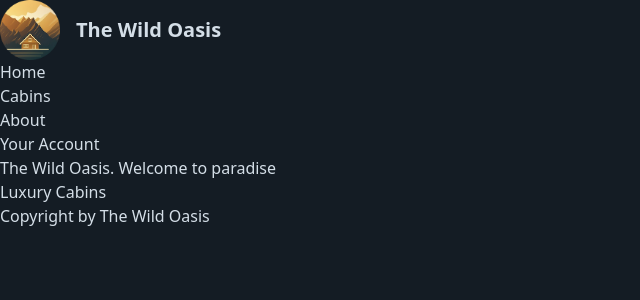
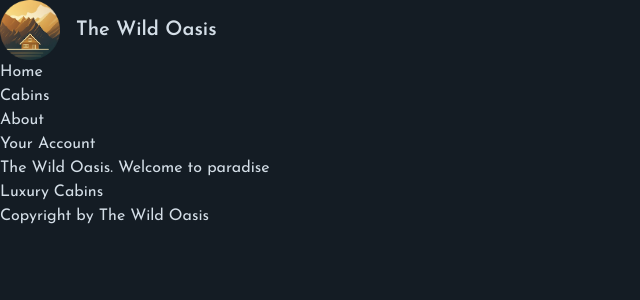
Before and after one commit to kiethohoai/the-wild-oasis-with-nextjs, a Next.js app: page / in a window 1280 px wide. Shown: the top 300 px of the page, without its empty margins (0-640 px from the left). Built offline with nearby package versions, Linux system fonts and the light colour scheme.

Commit message:
006 Loading and Optimizing Fonts

```diff
--- a/app/layout.js
+++ b/app/layout.js
@@ -1,5 +1,14 @@
 import Logo from '@/app/_components/Logo';
 import Navigation from '@/app/_components/Navigation';
+
+// Fonts
+import { Josefin_Sans } from 'next/font/google';
+const josefin = Josefin_Sans({
+  subsets: ['latin'],
+  display: 'swap',
+});
+
+// Global styles
 import '@/app/_styles/globals.css';
 
 export const metadata = {
@@ -13,7 +22,9 @@
 export default function RootLayout({ children }) {
   return (
     <html lang="en">
-      <body className="bg-primary-950 text-primary-100 min-h-screen ">
+      <body
+        className={`${josefin.className} bg-primary-950 text-primary-100 min-h-screen`}
+      >
         {/* Logo and Navigation */}
         <header>
           <Logo />
```
Also changed, not shown: PRO.TXT.
